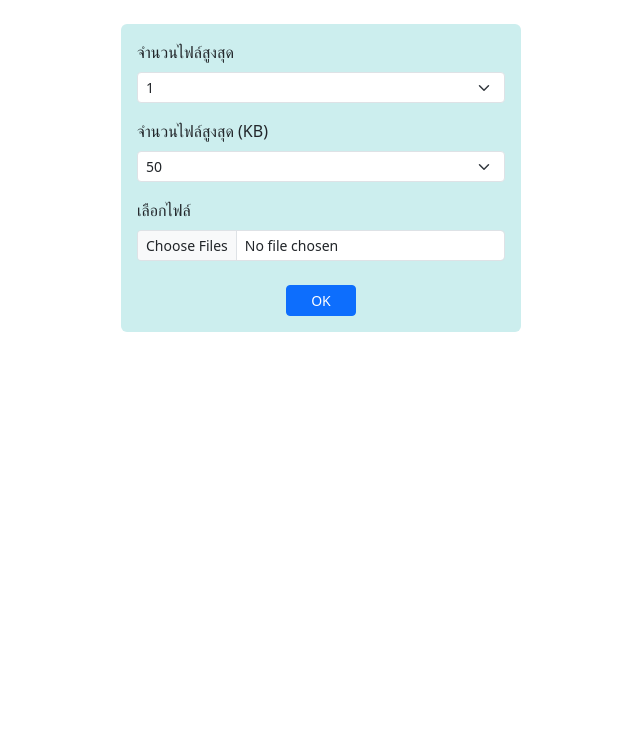
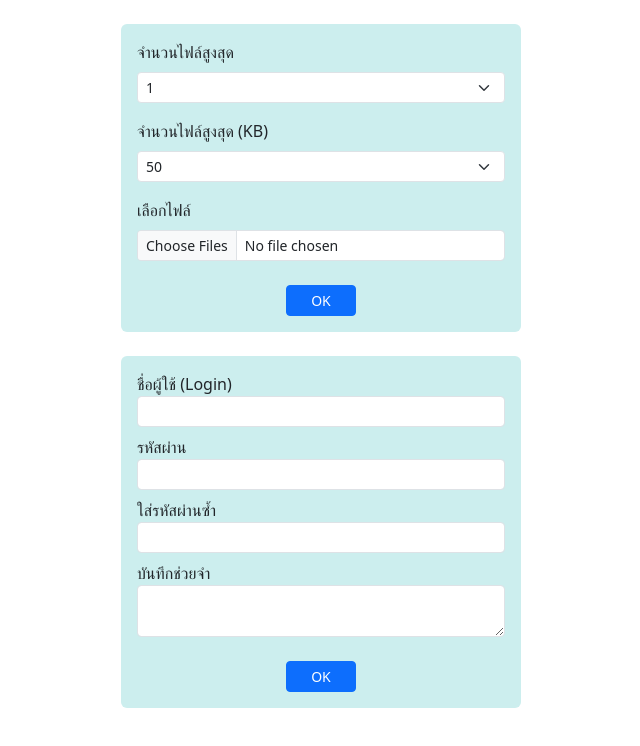
Before and after one commit to dew1213/app1, a React (Create React App) app: page / in a window 1280 px wide. Shown: the top 746 px of the page, without its empty margins (319-959 px from the left). Built offline with nearby package versions, Linux system fonts and the light colour scheme.

Commit message:
commit again
form-text

```diff
--- a/src/App.js
+++ b/src/App.js
@@ -17,8 +17,9 @@ import FormSelectFile from "./form/form-select-file";
 
 function App() {
   return (
+   <><FormSelectFile />
+   <FormText/></>
 
-      <FormSelectFile />
 
   );
 }
--- a/src/form/form-text.js
+++ b/src/form/form-text.js
@@ -11,7 +11,7 @@ export default function FormText(){
         let pswd = textPswd.current.value
         if (pswd !=='' && !pswd.match(/^[0-9a-zA-Z]+$/)){
             textPswd.current.value =''
-            alert('ต้องเป็น 0-9 หรือ ฟ-ผ หรือ A-Z เท่านั้น')
+            alert('ต้องเป็น 0-9 หรือ a-z หรือ A-Z เท่านั้น')
         }
     }
     const onBlurPassword2 = ()=>{
```
